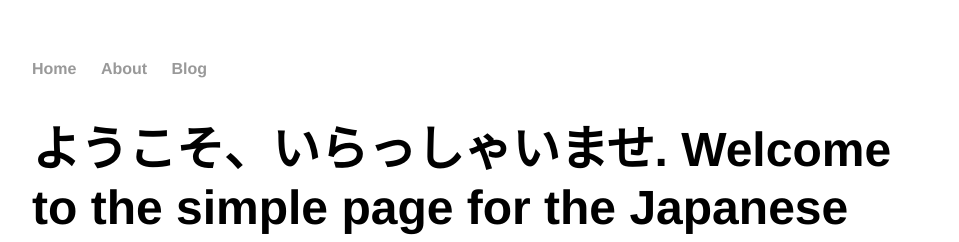
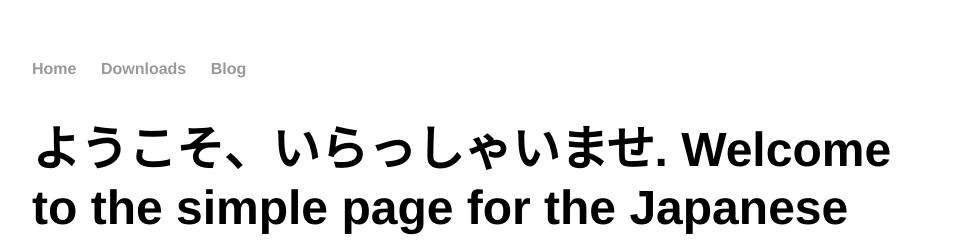
Before and after one commit to trantom/sawada-sensei-no-ato, a Jekyll site: the page built from index.html, in a window 1280 px wide. Shown: the top 242 px of the page, without its empty margins (160-1119 px from the left). Built offline with Jekyll 4.4.1, drawn with Linux system fonts in a browser that asks for light colours.

Commit message:
Update default.html

```diff
--- a/_layouts/default.html
+++ b/_layouts/default.html
@@ -9,7 +9,7 @@
 			<nav>
 	    		<ul>
 	        		<li><a href="/">Home</a></li>
-		        	<li><a href="/Downloads">About</a></li>
+		        	<li><a href="/downloads">Downloads</a></li>
 	        		<li><a href="/blog">Blog</a></li>
 	    		</ul>
 			</nav>
```
